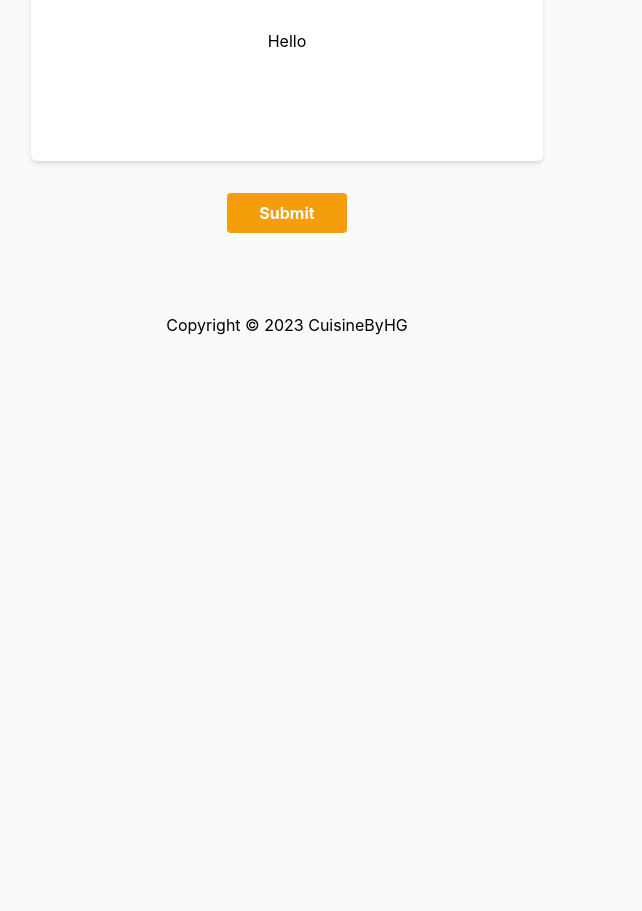
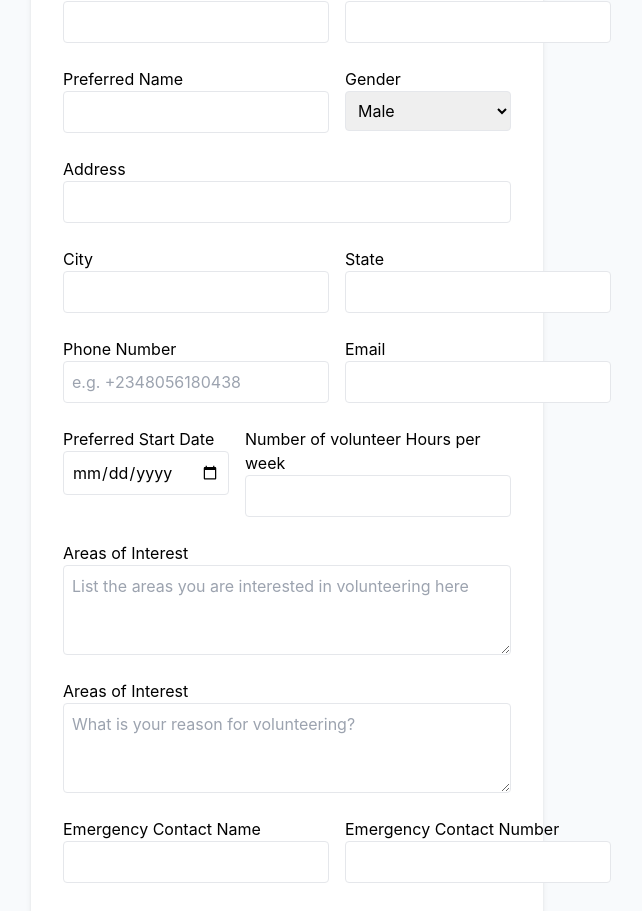
Before and after one commit to stbensonimoh/cbhg-volunteer-form, a React (Create React App) app: page / in a window 1280 px wide. Shown: the part 361-1272 px from the top of the page, without its empty margins (353-995 px from the left). Before the commit the page ends 800 px from the top, so only its background shows below. Built offline with nearby package versions, Linux system fonts and the light colour scheme.

Commit message:
feat: :sparkles: Build the Form frontend

```diff
--- a/src/App.js
+++ b/src/App.js
@@ -11,11 +11,169 @@ function App() {
         <img src={logo} className="App-logo" alt="logo" width={150} />
         <h1 className="text-3xl my-4">Volunteer Application Form</h1>
       </section>
-      <section id="form" className="flex flex-col justify-center items-center bg-white w-2/5 h-60 rounded-md shadow-md">
-        <p>Hello</p>
+      <section
+        id="form"
+        className="flex flex-col bg-white w-2/5 py-8 rounded-md shadow-md"
+      >
+        <form className="flex flex-col justify-center items-center w-full px-8">
+          <div className="row">
+            <div className="column">
+              <label htmlFor="firstName">First Name</label>
+              <input type="text" name="firstName" id="firstName" required />
+            </div>
+            <div className="column">
+              <label htmlFor="lastName">Last Name</label>
+              <input type="text" name="lastName" id="lastName" required />
+            </div>
+          </div>
+          <div className="row">
+            <div className="column">
+              <label htmlFor="preferredName">Preferred Name</label>
+              <input
+                type="text"
+                name="preferredName"
+                id="preferredName"
+                required
+              />
+            </div>
+            <div className="column">
+              <label htmlFor="gender">Gender</label>
+              <select>
+                <option>Male</option>
+                <option>Female</option>
+                <option>Other</option>
+                <option>Prefer not to say</option>
+              </select>
+            </div>
+          </div>
+          <div className="w-full">
+            <div className="w-full flex flex-col">
+              <label htmlFor="address">Address</label>
+              <input type="text" name="address" id="address" required />
+            </div>
+          </div>
+          <div className="row">
+            <div className="column">
+              <label htmlFor="city">City</label>
+              <input type="text" name="city" id="city" required />
+            </div>
+            <div className="column">
+              <label htmlFor="state">State</label>
+              <input type="text" name="state" id="state" required />
+            </div>
+          </div>
+          <div className="row">
+            <div className="column">
+              <label htmlFor="phoneNumber">Phone Number</label>
+              <input
+                type="tel"
+                placeholder="e.g. +2348056180438"
+                name="phoneNumber"
+                id="phoneNumber"
+                required
+              />
+            </div>
+            <div className="column">
+              <label htmlFor="email">Email</label>
+              <input type="email" name="email" id="email" required />
+            </div>
+          </div>
+          <div className="row">
+            <div className="column">
+              <label htmlFor="preferredStartDate">Preferred Start Date</label>
+              <input
+                type="date"
+                name="preferredStartDate"
+                id="preferredStartDate"
+                required
+              />
+            </div>
+            <div className="column">
+              <label htmlFor="numOfHours">
+                Number of volunteer Hours per week
+              </label>
+              <input
+                type="number"
+                step={0.1}
+                min={0.5}
+                name="numOfHours"
+                id="numOfHours"
+                required
+              />
+            </div>
+          </div>
+          <div className="w-full">
+            <div className="w-full flex flex-col">
+              <label htmlFor="areasOfInterest">Areas of Interest</label>
+              <textarea
+                rows="3"
+                placeholder="List the areas you are interested in volunteering here"
+                name="areasOfInterest"
+                id="areasOfInterest"
+                required
+              />
+            </div>
+          </div>
+          <div className="w-full">
+            <div className="w-full flex flex-col">
+              <label htmlFor="reasonForVolunteering">Areas of Interest</label>
+              <textarea
+                rows="3"
+                placeholder="What is your reason for volunteering?"
+                name="reasonForVolunteering"
+                id="reasonForVolunteering"
+                required
+              />
+            </div>
+          </div>
+          <div className="row">
+            <div className="column">
+              <label htmlFor="emergencyContactName">
+                Emergency Contact Name
+              </label>
+              <input
+                type="text"
+                name="emergencyContactName"
+                id="emergencyContactName"
+                required
+              />
+            </div>
+            <div className="column">
+              <label htmlFor="emergencyContactNumber">
+                Emergency Contact Number
+              </label>
+              <input
+                type="tel"
+                step={0.1}
+                min={0.5}
+                name="emergencyContactNumber"
+                id="emergencyContactNumber"
+                required
+              />
+            </div>
+          </div>
+          <div className="w-full">
+            <div className="w-full flex flex-col">
+              <label htmlFor="emergencyContactNumber">
+                Emergency Contact Number
+              </label>
+              <input
+                type="tel"
+                placeholder="e.g. +2348056180438"
+                name="emergencyContactNumber"
+                id="emergencyContactNumber"
+                required
+              />
+            </div>
+          </div>
+          <button className="bg-amber-500 hover:bg-amber-700 text-white font-bold py-2 px-8 rounded mt-8">
+            Submit
+          </button>
+        </form>
       </section>
-      <button className="bg-amber-500 hover:bg-amber-700 text-white font-bold py-2 px-8 my-8 rounded">Submit</button>
-      <p className="my-12">Copyright &copy; {new Date().getFullYear()} CuisineByHG </p>
+      <p className="my-12">
+        Copyright &copy; {new Date().getFullYear()} CuisineByHG{" "}
+      </p>
     </div>
   );
 }
--- a/src/index.css
+++ b/src/index.css
@@ -17,3 +17,23 @@ code {
   font-family: source-code-pro, Menlo, Monaco, Consolas, 'Courier New',
     monospace;
 }
+
+form .row {
+  @apply flex w-full justify-between;
+}
+
+form label {
+  @apply mt-6
+}
+
+form .column:first-child {
+  @apply pr-4;
+}
+
+form .column {
+  @apply w-full flex flex-col;
+}
+
+form input, select, textarea {
+  @apply border rounded px-2 py-2;
+}
```
